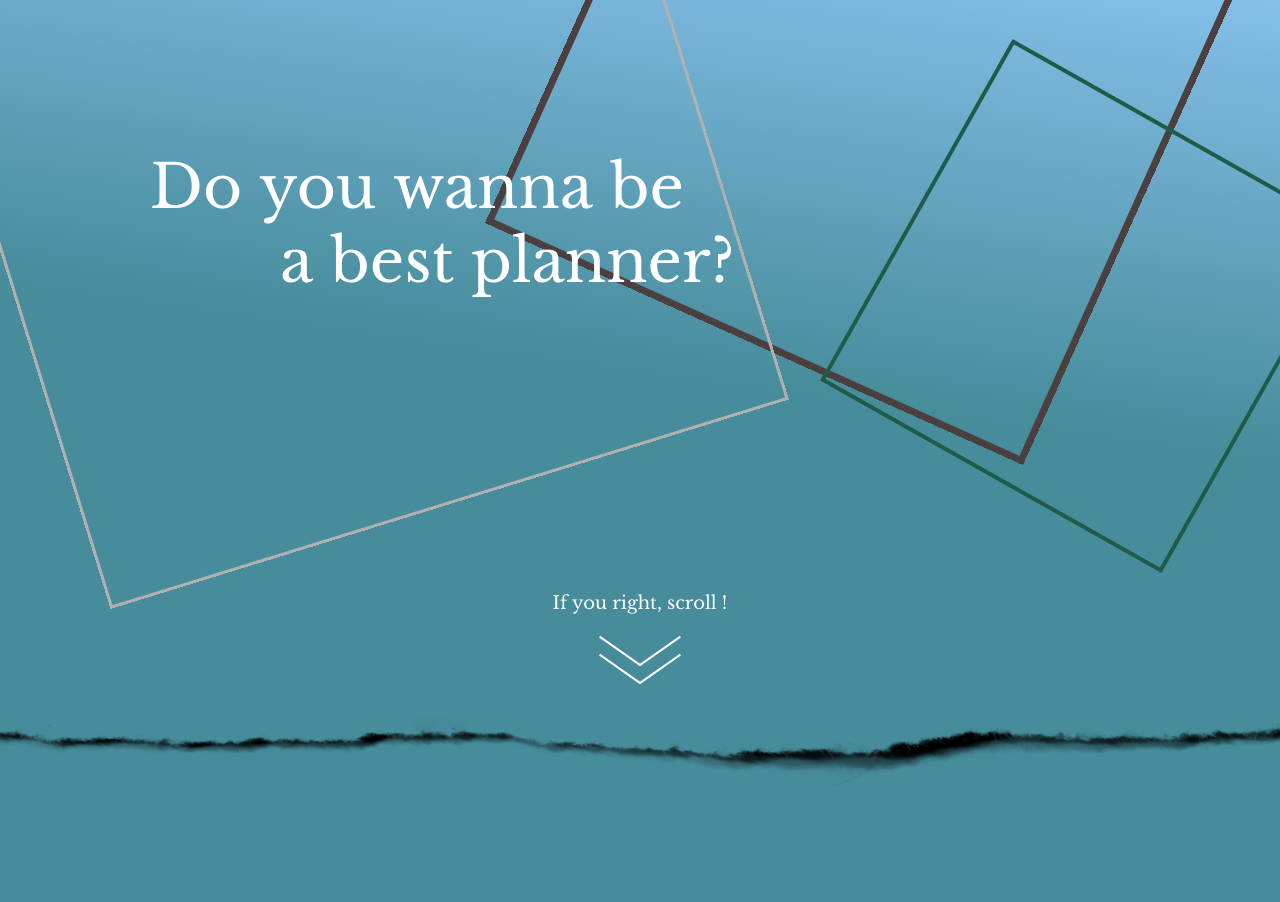
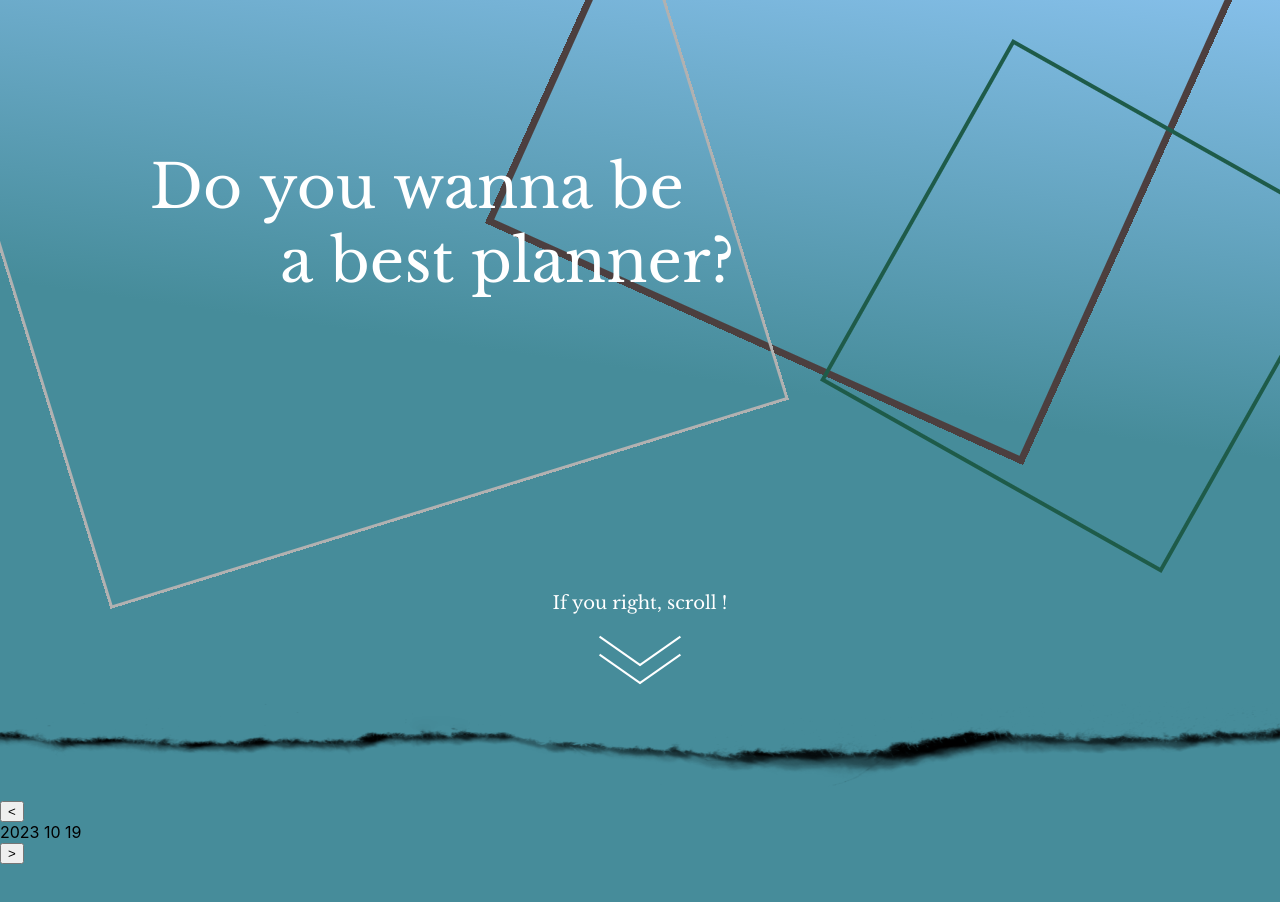
Before and after one commit to JeongYunmin/yuumni-todolist, a React (Create React App) app: page / in a window 1280 px wide. Shown: the top 902 px of the page. Built offline with nearby package versions, Linux system fonts and the light colour scheme.

Commit message:
헤더 컴포넌트에 날짜 플러스 함수 구현

```diff
--- a/src/App.js
+++ b/src/App.js
@@ -1,4 +1,4 @@
-import React, { useRef } from "react";
+import React from "react";
 import "./App.css";
 
 import MainCover from "./pages/MainCover";
--- /dev/null
+++ b/src/components/Btn.js
@@ -0,0 +1,21 @@
+import React from "react";
+
+const Btn = ({ type, onClick }) => {
+  let btnLetter = "";
+
+  if (type === "left") {
+    btnLetter = "<";
+  } else if (type === "right") {
+    btnLetter = ">";
+  } else if (type === "remove") {
+    btnLetter = "X";
+  }
+
+  return (
+    <div className="Btn">
+      <button onClick={onClick}>{btnLetter}</button>
+    </div>
+  );
+};
+
+export default Btn;
--- /dev/null
+++ b/src/components/Header.js
@@ -0,0 +1,63 @@
+import React, { useState } from "react";
+import Btn from "./Btn";
+
+const getYear = new Date().getFullYear();
+const getMonth = new Date().getMonth() + 1;
+const getDate = new Date().getDate();
+
+const Header = () => {
+  const [date, setDate] = useState(parseInt(getDate));
+  const [month, setMonth] = useState(parseInt(getMonth));
+  const [year, setYear] = useState(parseInt(getYear));
+
+  const handleClickPlusDate = () => {
+    const longDayMonth = [1, 3, 5, 7, 8, 10, 12];
+
+    if (
+      ((year % 4 === 0 && year % 100 !== 0) || year % 400 === 0) &&
+      month === 2
+    ) {
+      if (date <= 28) {
+        setDate(date + 1);
+      } else {
+        setMonth(month + 1);
+        setDate(1);
+      }
+    } else if (month === 2) {
+      if (date <= 27) {
+        setDate(date + 1);
+      } else {
+        setMonth(month + 1);
+        setDate(1);
+      }
+    } else if (longDayMonth.includes(month)) {
+      if (date <= 30) {
+        setDate(date + 1);
+      } else {
+        setMonth(month + 1);
+        setDate(1);
+      }
+    } else {
+      if (date <= 29) {
+        setDate(date + 1);
+      } else {
+        setMonth(month + 1);
+        setDate(1);
+      }
+    }
+    if (month === 12 && date === 31) {
+      setYear(year + 1);
+      setMonth(1);
+    }
+  };
+
+  return (
+    <div className="Header">
+      <Btn type="left" />
+      <div>{`${year} ${month} ${date}`}</div>
+      <Btn type="right" onClick={handleClickPlusDate} />
+    </div>
+  );
+};
+
+export default Header;
--- a/src/pages/MainCover.js
+++ b/src/pages/MainCover.js
@@ -1,4 +1,4 @@
-import React, { useRef } from "react";
+import React from "react";
 import "../styles/MainCover.css";
 
 const MainCover = () => {
--- a/src/pages/PlanningPage.js
+++ b/src/pages/PlanningPage.js
@@ -1,10 +1,11 @@
 import React from "react";
 import "../styles/PlanningPage.css";
+import Header from "../components/Header";
 
 const PlanningPage = () => {
   return (
     <div className="PlanningPage">
-      <></>
+      <Header />
     </div>
   );
 };
```
